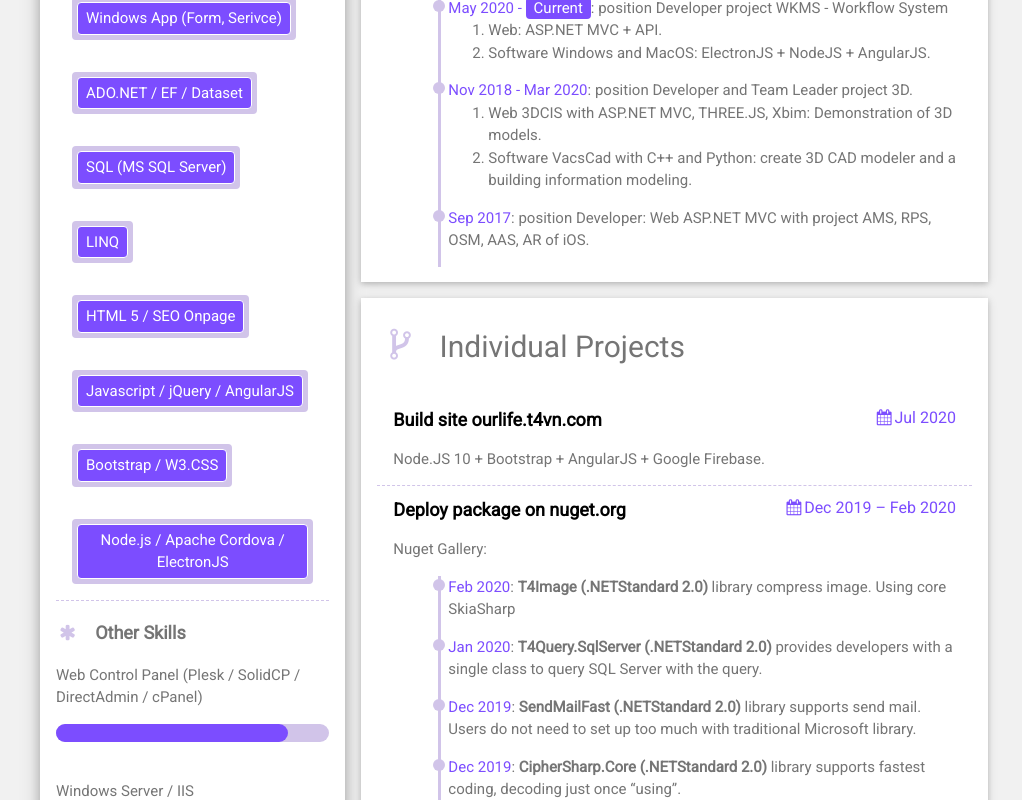
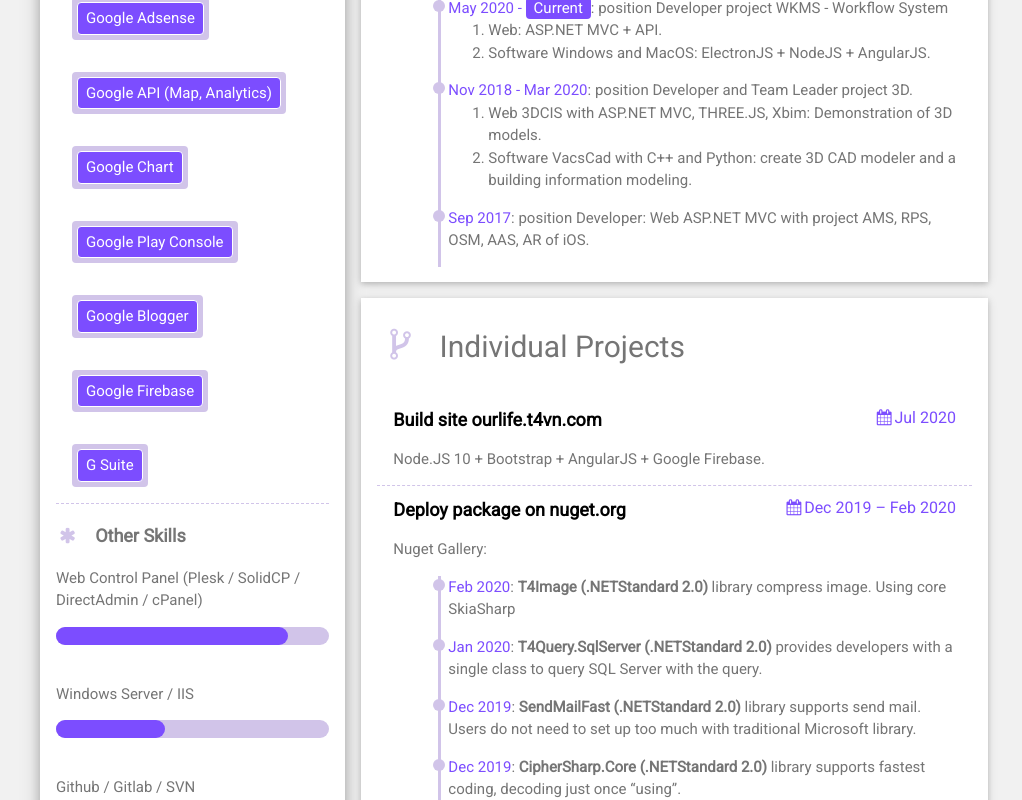
Before and after one commit to thientu995/thientu995, an Angular app: page / in a window 1280 px wide. Shown: the part 1526-2326 px from the top of the page, without its empty margins (126-1148 px from the left). Built offline with nearby package versions, Linux system fonts and the light colour scheme; what simplebar-angular would draw is missing.

Commit message:
fix  data GoogleSkills

```diff
--- a/src/app/app.component.html
+++ b/src/app/app.component.html
@@ -58,7 +58,7 @@
                                             class="fa fa-{{dataCV?.GoogleSkills?.Icon}} fa-fw w3-margin-right color-icon"></i>{{dataCV?.GoogleSkills?.Text}}
                                     </b>
                                 </p>
-                                <div *ngFor="let item of dataCV?.ProgrommingSkills?.Data" style="width: 100%;">
+                                <div *ngFor="let item of dataCV?.GoogleSkills?.Data" style="width: 100%;">
                                     <div class="w3-tag w3-round w3-margin
                                     color-bkg-sub" style="padding:5px">
                                         <div class="w3-tag w3-round color-bkg
```
